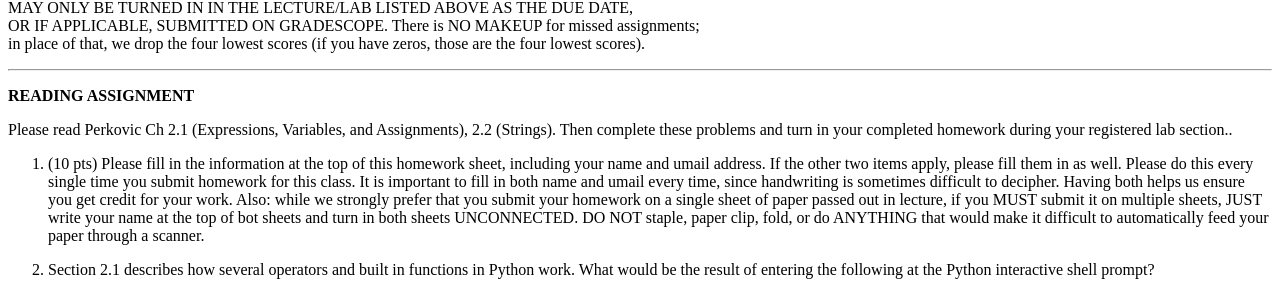
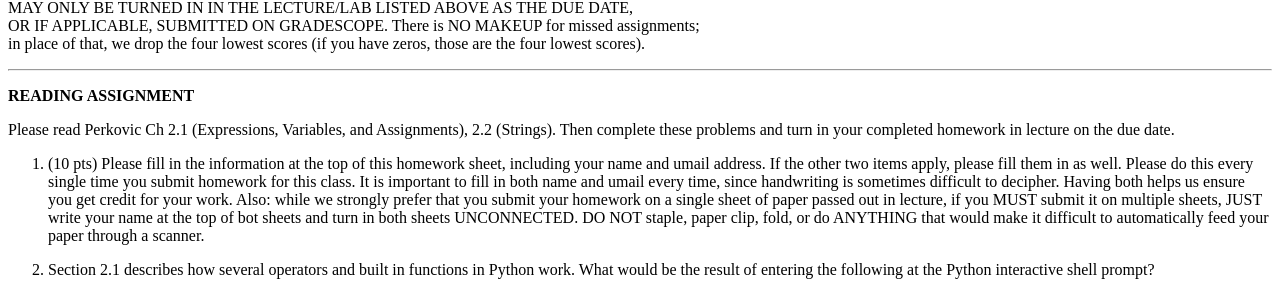
Before and after one commit to ucsb-cs8-w18-wang/ucsb-cs8-w18-wang.github.io, a Jekyll site: the page built from _hwk/h01.md, in a window 1280 px wide. Shown: the part 391-686 px from the top of the page. Built offline with Jekyll 4.4.1, drawn with Linux system fonts in a browser that asks for light colours.

Commit message:
Fixing typo for turning in h01 from registered lab section to in lecture

```diff
--- a/_hwk/h01.md
+++ b/_hwk/h01.md
@@ -8,7 +8,7 @@
 
 <b>READING ASSIGNMENT</b>
 
-Please read {{page.desc}}.  Then complete these problems and turn in your completed homework during your registered lab section..
+Please read {{page.desc}}.  Then complete these problems and turn in your completed homework in lecture on the due date.
 
 <ol>
 
```
